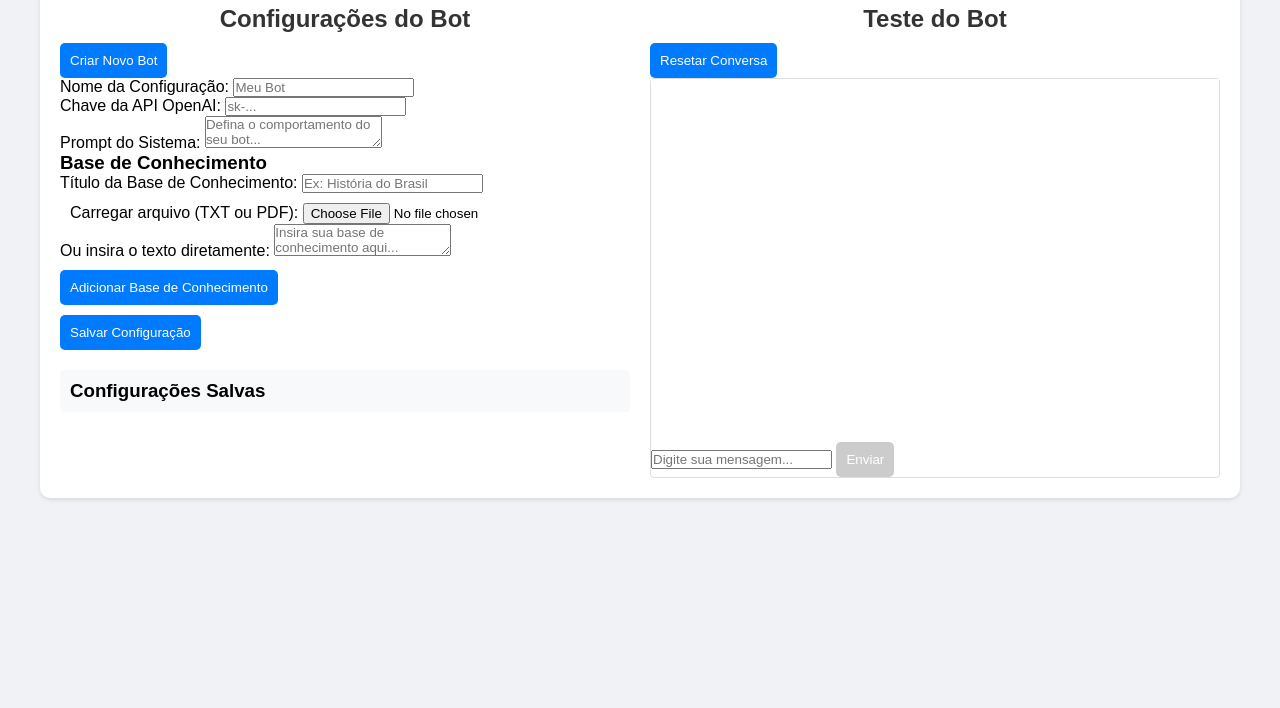
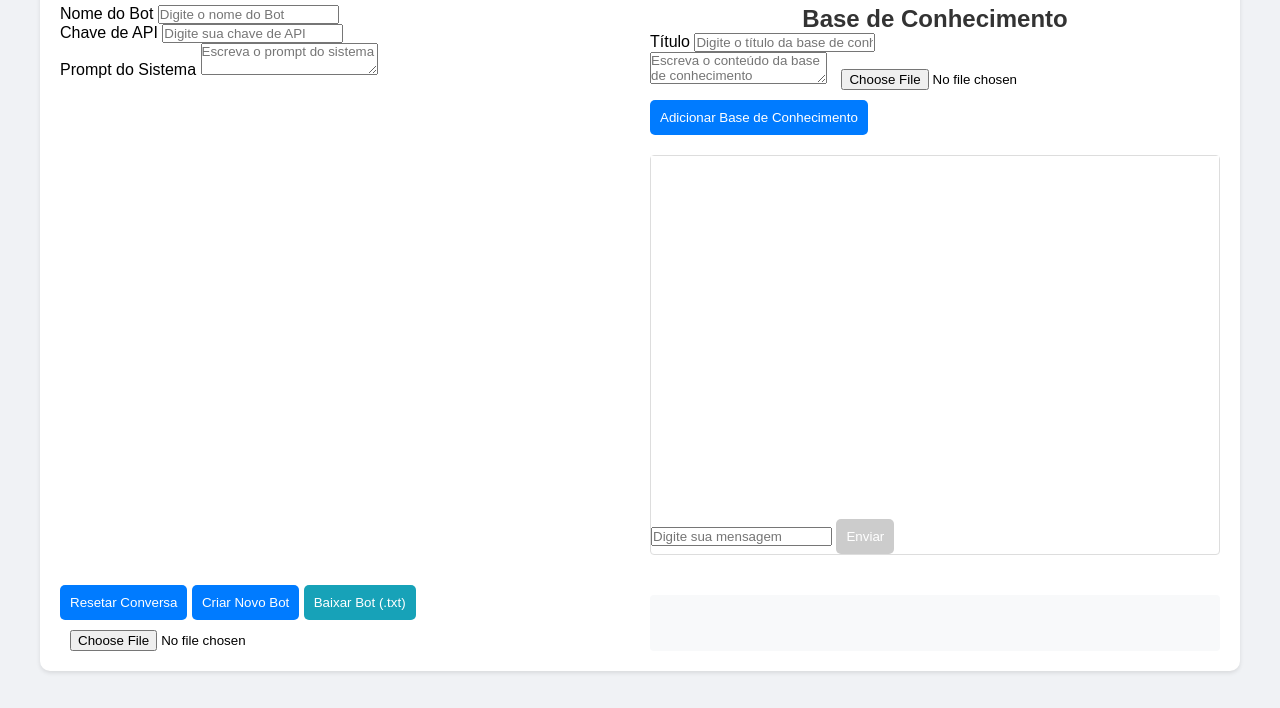
Before and after one commit to automatizacomea/criador_de_bot, a plain HTML site: page index.html in a window 1280 px wide. Shown: the part 92-800 px from the top of the page. Drawn offline with Linux system fonts and the light colour scheme; a script that the page names is missing.

Commit message:
index.html

```diff
--- a/index.html
+++ b/index.html
@@ -1,79 +1,63 @@
 <!DOCTYPE html>
-<html lang="pt-BR">
+<html lang="en">
 <head>
     <meta charset="UTF-8">
     <meta name="viewport" content="width=device-width, initial-scale=1.0">
-    <title>Criador de Bots OpenAI</title>
+    <title>Gerenciador de Bots</title>
     <link rel="stylesheet" href="styles.css">
 </head>
 <body>
     <div class="container">
-        <h1>Criador de Bots OpenAI</h1>
+        <h1>Gerenciador de Bots</h1>
 
-        <div class="config-section">
-            <h2>Configurações do Bot</h2>
-            <div class="create-new-bot">
-                <button id="createNewBot">Criar Novo Bot</button>
+        <form id="botForm">
+            <div class="form-group">
+                <label for="configName">Nome do Bot</label>
+                <input type="text" id="configName" placeholder="Digite o nome do Bot">
             </div>
-            <form id="botForm">
-                <div class="form-group">
-                    <label for="configName">Nome da Configuração:</label>
-                    <input type="text" id="configName" required placeholder="Meu Bot">
-                </div>
+            <div class="form-group">
+                <label for="apiKey">Chave de API</label>
+                <input type="text" id="apiKey" placeholder="Digite sua chave de API">
+            </div>
+            <div class="form-group">
+                <label for="systemPrompt">Prompt do Sistema</label>
+                <textarea id="systemPrompt" placeholder="Escreva o prompt do sistema"></textarea>
+            </div>
+        </form>
 
-                <div class="form-group">
-                    <label for="apiKey">Chave da API OpenAI:</label>
-                    <input type="text" id="apiKey" required placeholder="sk-...">
-                </div>
+        <div class="knowledge-base">
+            <h2>Base de Conhecimento</h2>
+            <div class="form-group">
+                <label for="knowledgeBaseTitle">Título</label>
+                <input type="text" id="knowledgeBaseTitle" placeholder="Digite o título da base de conhecimento">
+            </div>
+            <textarea id="knowledgeText" placeholder="Escreva o conteúdo da base de conhecimento"></textarea>
+            <div class="file-input">
+                <input type="file" id="knowledgeFile" accept=".txt,.pdf">
+            </div>
+            <button id="addKnowledgeBase">Adicionar Base de Conhecimento</button>
+        </div>
 
-                <div class="form-group">
-                    <label for="systemPrompt">Prompt do Sistema:</label>
-                    <textarea id="systemPrompt" placeholder="Defina o comportamento do seu bot..."></textarea>
-                </div>
+        <ul id="knowledgeBaseList" class="knowledge-base-list"></ul>
 
-                <div class="knowledge-base">
-                    <h3>Base de Conhecimento</h3>
-                    <div class="form-group">
-                        <label for="knowledgeBaseTitle">Título da Base de Conhecimento:</label>
-                        <input type="text" id="knowledgeBaseTitle" placeholder="Ex: História do Brasil">
-                    </div>
-                    <div class="file-input">
-                        <label for="knowledgeFile">Carregar arquivo (TXT ou PDF):</label>
-                        <input type="file" id="knowledgeFile" accept=".txt,.pdf">
-                    </div>
-                    <div>
-                        <label for="knowledgeText">Ou insira o texto diretamente:</label>
-                        <textarea id="knowledgeText" placeholder="Insira sua base de conhecimento aqui..."></textarea>
-                    </div>
-                    <button type="button" id="addKnowledgeBase">Adicionar Base de Conhecimento</button>
-                    <ul id="knowledgeBaseList" class="knowledge-base-list"></ul>
-                </div>
-
-                <button type="submit">Salvar Configuração</button>
-            </form>
-
-            <div class="saved-configs">
-                <h3>Configurações Salvas</h3>
-                <div id="savedConfigsList"></div>
+        <div class="chat-container">
+            <div class="chat-messages" id="chatMessages"></div>
+            <div class="chat-input">
+                <input type="text" id="userInput" placeholder="Digite sua mensagem">
+                <button id="sendMessage" disabled>Enviar</button>
             </div>
         </div>
 
-        <div class="chat-section">
-            <h2>Teste do Bot</h2>
-            <div class="chat-controls">
-                <button id="resetChat">Resetar Conversa</button>
-            </div>
-            <div class="chat-container">
-                <div class="chat-messages" id="chatMessages"></div>
-                <div class="chat-input">
-                    <input type="text" id="userInput" placeholder="Digite sua mensagem...">
-                    <button id="sendMessage" disabled>Enviar</button>
-                </div>
-            </div>
+        <div class="chat-controls">
+            <button id="resetChat">Resetar Conversa</button>
+            <button id="createNewBot">Criar Novo Bot</button>
+            <button id="download-txt">Baixar Bot (.txt)</button>
+            <input type="file" id="upload-json" accept=".json" class="file-input">
         </div>
+
+        <div id="savedConfigsList" class="saved-configs"></div>
     </div>
 
-    <script src="https://cdnjs.cloudflare.com/ajax/libs/pdf.js/2.9.359/pdf.min.js"></script>
-    <script src="script.js"></script>
+    <script src="app.js"></script>
 </body>
 </html>
```
